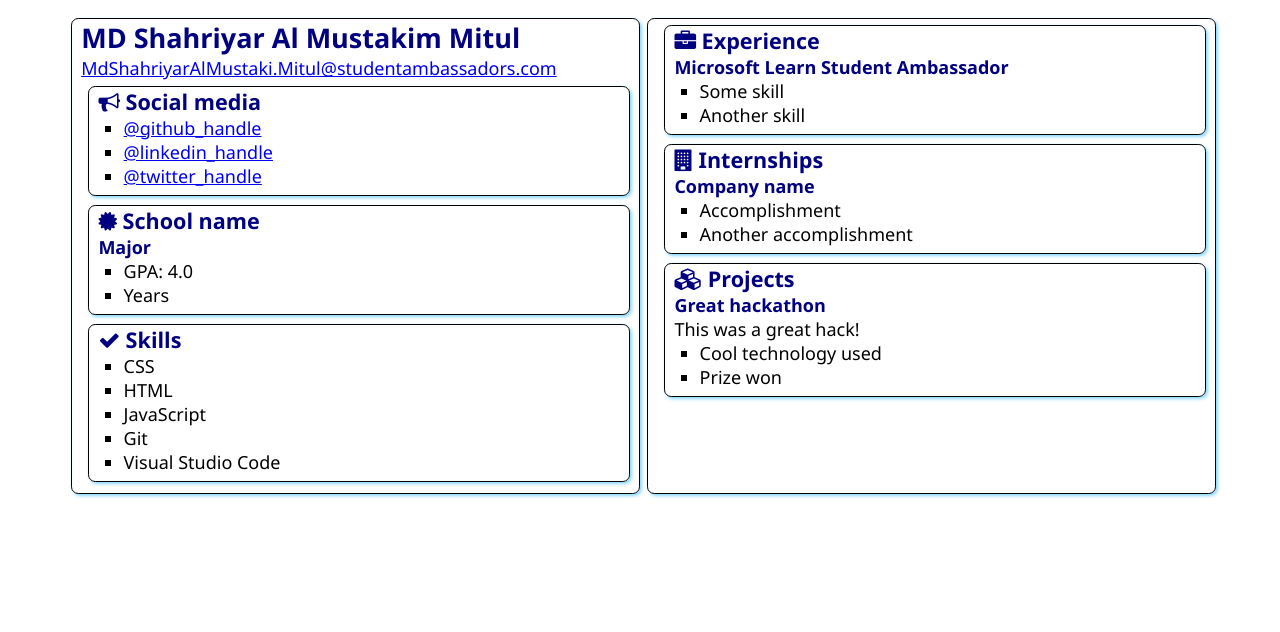
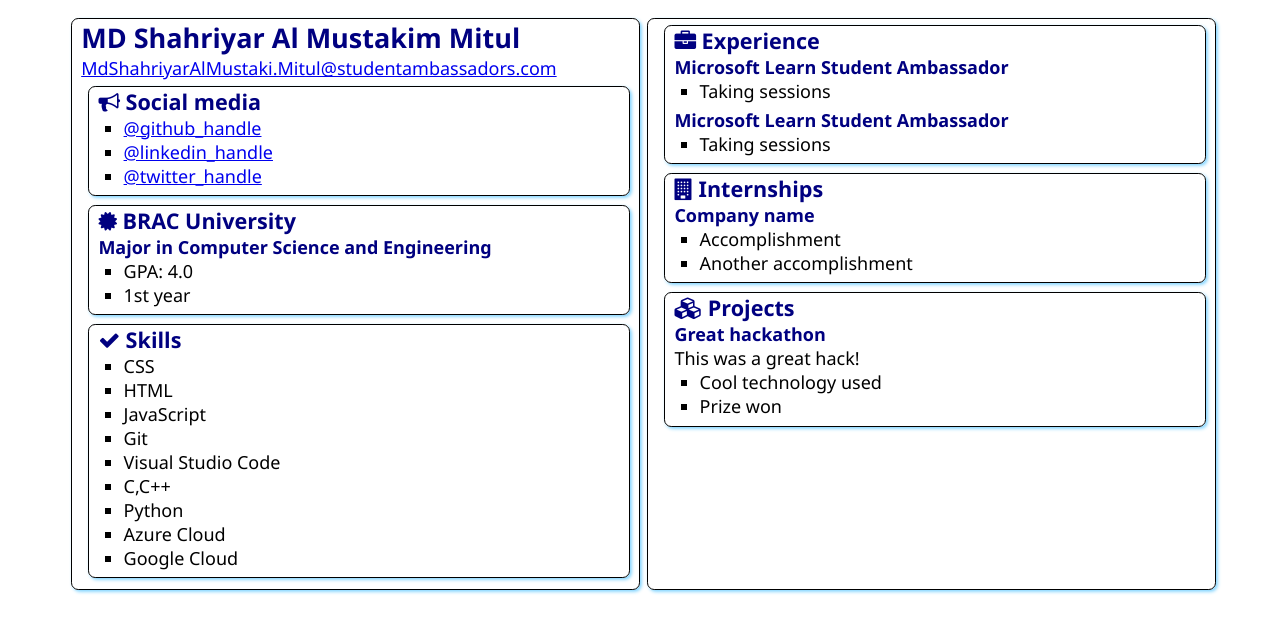
Before and after one commit to mitul3737/Ambassador-SWA-Pilot, a plain HTML site: page src/index.html in a window 1280 px wide. Drawn offline with Linux system fonts and the light colour scheme.

Commit message:
Updated info

```diff
--- a/src/index.html
+++ b/src/index.html
@@ -21,9 +21,9 @@
                     Social media
                 </h2>
                 <ul>
-                    <li><a href="https://github.com/<handle>">@github_handle</a></li>
-                    <li><a href="https://linkedin.com/in/<handle>">@linkedin_handle</a></li>
-                    <li><a href="https://twitter.com/<handle>">@twitter_handle</a></li>
+                    <li><a href="https://github.com/mitul3737">@github_handle</a></li>
+                    <li><a href="https://www.linkedin.com/in/md-shahriyar-al-mustakim-mitul-9084b31a0/">@linkedin_handle</a></li>
+                    <li><a href="https://twitter.com/ShahriyarMitul">@twitter_handle</a></li>
                 </ul>
             </section>
 
@@ -31,12 +31,12 @@
                 <div class="education">
                     <h2>
                         <i class="fa fa-certificate" aria-hidden="true"></i>
-                        School name
+                        BRAC University
                     </h2>
-                    <h3>Major</h3>
+                    <h3>Major in Computer Science and Engineering</h3>
                     <ul>
                         <li>GPA: 4.0</li>
-                        <li>Years</li>
+                        <li>1st year</li>
                     </ul>
                 </div>
             </section>
@@ -52,6 +52,11 @@
                     <li>JavaScript</li>
                     <li>Git</li>
                     <li>Visual Studio Code</li>
+                    <li>C,C++</li>
+                    <li>Python</li>
+                    <li>Azure Cloud</li>
+                    <li>Google Cloud</li>
+
                 </ul>
             </section>
         </article>
@@ -63,9 +68,15 @@
                 </h2>
                 <h3>Microsoft Learn Student Ambassador</h3>
                 <ul>
-                    <li>Some skill</li>
-                    <li>Another skill</li>
+                    <li>Taking sessions</li>
+
                 </ul>
+            </h2>
+               <h3>Microsoft Learn Student Ambassador</h3>
+               <ul>
+                   <li>Taking sessions</li>
+
+               </ul>
             </section>
             <section class="box">
                 <h2>
```
